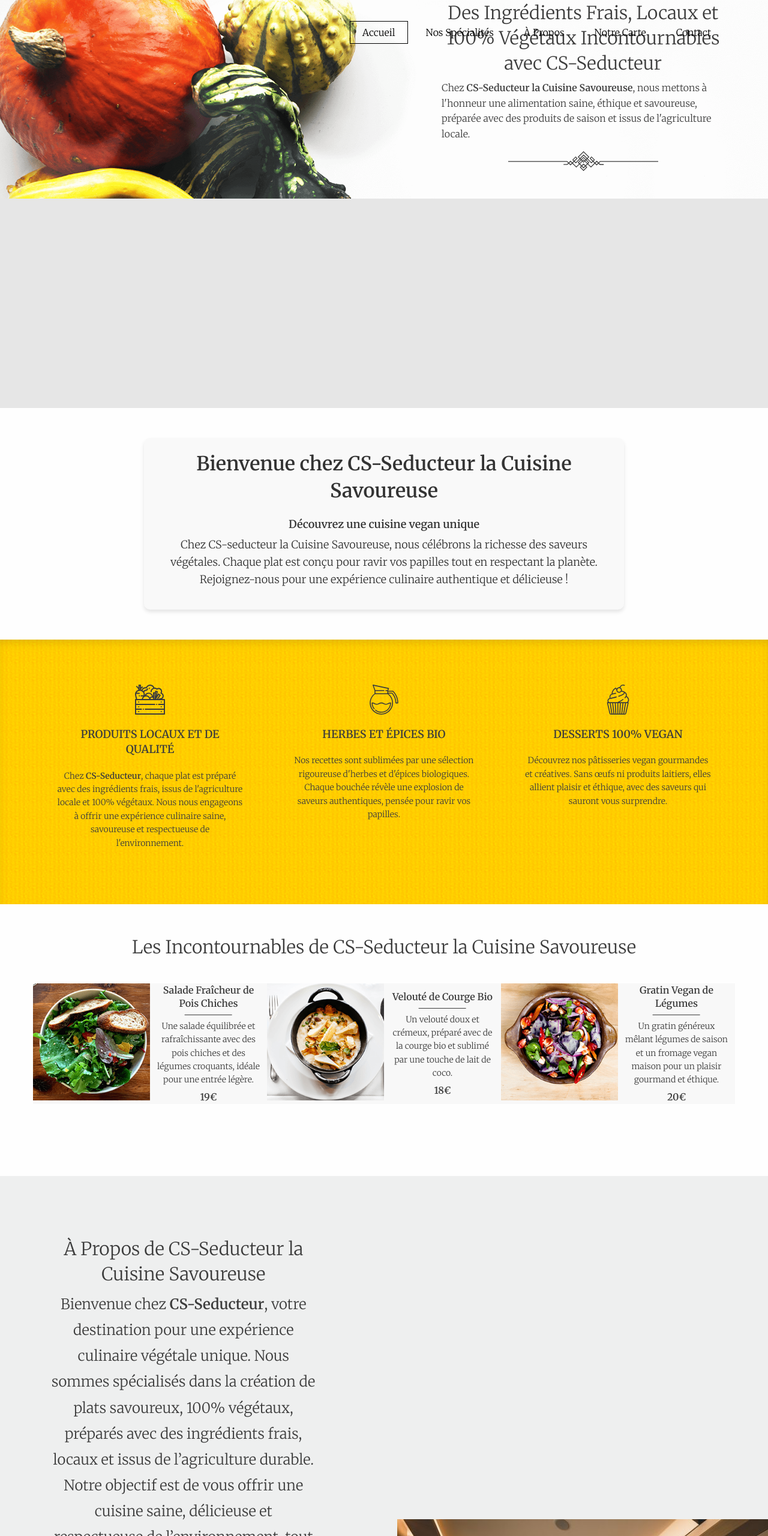
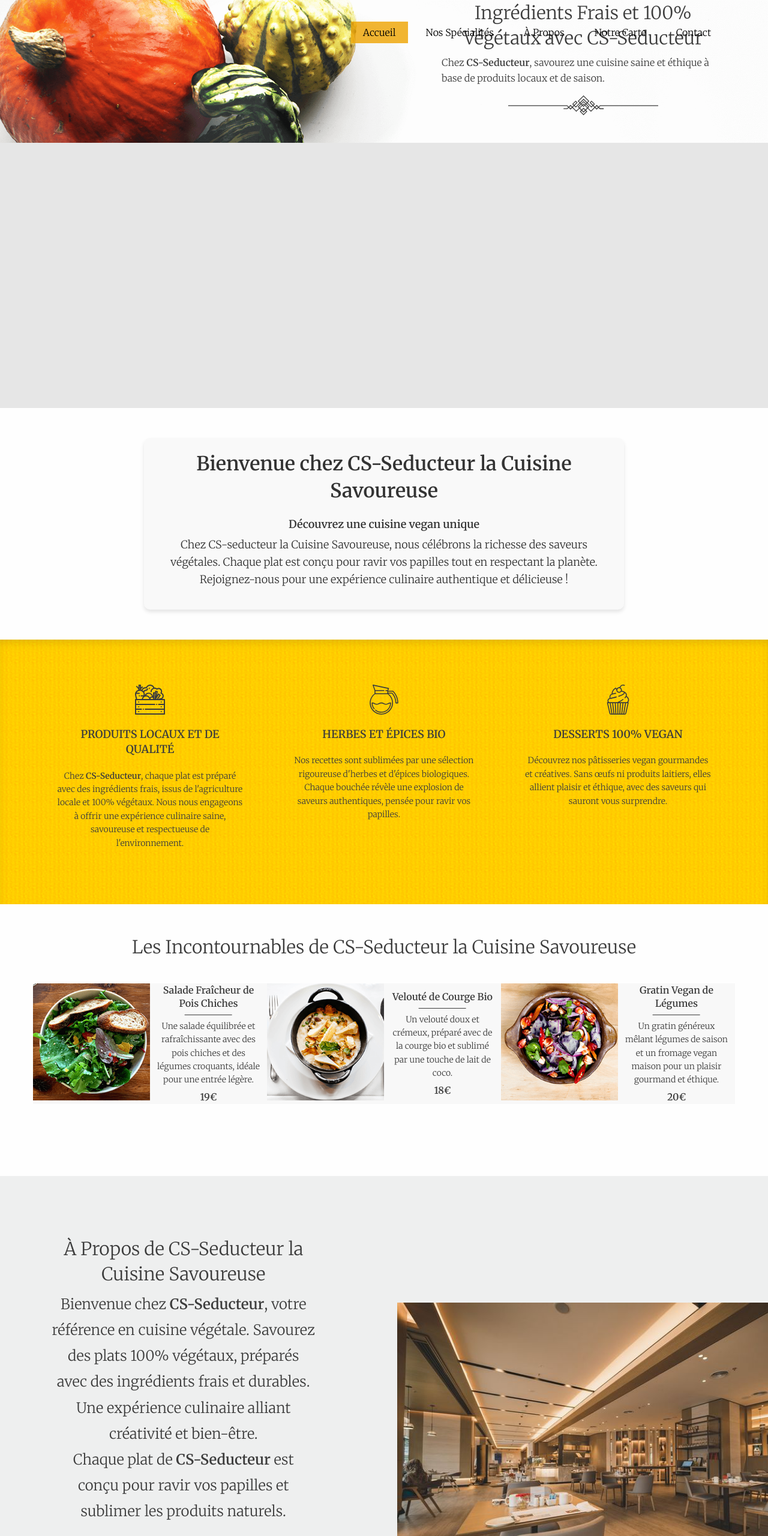
Before and after one commit to ysh4me/projet_seo, a website: page index.html in a window 1280 px wide. Shown: the top 2560 px of the page at 60% size. Drawn offline with nearby package versions, Linux system fonts and the light colour scheme.

Commit message:
Updated css

```diff
--- a/css/style.css
+++ b/css/style.css
@@ -199,3 +199,6 @@
         font-size: 1rem;
     }
 }
+.m-active {
+    border: none;
+}
--- a/index.html
+++ b/index.html
@@ -7,7 +7,7 @@
     <meta name="description" content="CS-Seducteur la Cuisine Savoureuse - Découvrez notre restaurant vegan, un lieu où les saveurs végétales se mêlent à la créativité culinaire. Savourez des plats délicieux, 100% végétaux, sains et éthiques à Paris.">
     <meta name="keywords" content="Cuisine Savoureuse, CS-SEDUCTEUR, CS-seducteur, CS-Seducteur, restaurant vegan, cuisine végétale, plats sains, restauration vegan, Paris vegan, alimentation éthique">
     <meta name="author" content="Cuisine Savoureuse">
-    <title>CS-SEDUCTEUR | CS-Seducteur la Cuisine Savoureuse - Restaurant Vegan à Paris pour séduire votre palais</title>
+    <title>CS-SEDUCTEUR | Cuisine Savoureuse - Restaurant Vegan à Paris</title>
     <link rel="stylesheet" href="css/style.css">
     <link rel="stylesheet" href="css/app.css">
     <link rel="stylesheet" type="text/css" href="https://cdnjs.cloudflare.com/ajax/libs/slick-carousel/1.7.1/slick.css" />
@@ -28,7 +28,10 @@
 
                         <nav id="main-nav" data-animate="menu-in menu-out">
                             <ul class="main-navigation">
-                                <li><a class="m-active" href="#" data-text="Home">Accueil</a></li>
+                                <li>
+                                    <a class="m-active" href="#" data-text="Home" style="background-color: rgba(239, 166, 8, 0.826); border: none;">Accueil</a>
+                                </li>
+
                                 <li><a class="m-anim" href="#specials-grid" data-text="Specials">Nos Spécialités</a></li>
                                 <li><a class="m-anim" href="#about-us" data-text="About">À Propos</a></li>
                                 <li><a class="m-anim" href="menu.html" data-text="Menu Cart">Notre Carte</a></li>
@@ -43,7 +46,7 @@
             <div class="a-slide slide1">
                 <div class="container">
                     <div class="bottom-section scroll-reveal" data-origin="right" data-distance="20%">
-                        <h1 class="header-txt">CS-SEDUCTEUR La Cuisine Savoureuse<br>Le Goût des Plantes</h1>
+                        <h1 class="header-txt">CS-SEDUCTEUR La Cuisine Savoureuse</h1>
                         <p class="tagline">Savourez des plats 100% végétaux, éthiques et délicieux à Paris.</p>
 
                         <div class="divider">
@@ -71,8 +74,8 @@
             <div class="a-slide slide2">
                 <div class="container">
                     <div class="bottom-section">
-                        <h1 class="header-txt">Des Ingrédients Frais, Locaux et 100% Végétaux Incontournables avec CS-Seducteur </h1>
-                        <p class="tagline">Chez <strong>CS-Seducteur la Cuisine Savoureuse</strong>, nous mettons à l'honneur une alimentation saine, éthique et savoureuse, préparée avec des produits de saison et issus de l'agriculture locale.</p>
+                        <h1 class="header-txt">Ingrédients Frais et 100% Végétaux avec CS-Seducteur</h1>
+                        <p class="tagline">Chez <strong>CS-Seducteur</strong>, savourez une cuisine saine et éthique à base de produits locaux et de saison.</p>
                         <div class="divider">
                             <?xml version="1.0" encoding="utf-8"?>
                             <!-- Generator: Adobe Illustrator 21.1.0, SVG Export Plug-In . SVG Version: 6.00 Build 0)  -->
@@ -260,14 +263,8 @@
                 <h1 class="header-txt scroll-reveal">À Propos de CS-Seducteur la Cuisine Savoureuse</h1>
                 <!--.divider-->
                 <p class="scroll-reveal" data-origin="top" data-distance="10%">
-                    Bienvenue chez <strong>CS-Seducteur</strong>, votre destination pour une expérience culinaire végétale unique.
-                    Nous sommes spécialisés dans la création de plats savoureux, 100% végétaux, préparés avec des ingrédients frais,
-                    locaux et issus de l’agriculture durable. Notre objectif est de vous offrir une cuisine saine, délicieuse et respectueuse de l’environnement,
-                    tout en mettant en avant la richesse des saveurs végétales. Rejoignez-nous pour découvrir une fusion parfaite entre créativité, goût et bien-être.
-                </p>
-                <p class="scroll-reveal" data-origin="top" data-distance="10%">
-                    Chaque plat de <strong>CS-Seducteur la Cuisine Savoureuse</strong> est conçu avec soin pour ravir vos papilles et sublimer les produits naturels.
-                    Que ce soit pour un déjeuner entre amis, un dîner en amoureux ou une découverte gastronomique, nous nous engageons à rendre votre visite inoubliable.
+                    Bienvenue chez <strong>CS-Seducteur</strong>, votre référence en cuisine végétale. Savourez des plats 100% végétaux, préparés avec des ingrédients frais et durables. Une expérience culinaire alliant créativité et bien-être.
+                    <br>Chaque plat de <strong>CS-Seducteur</strong> est conçu pour ravir vos papilles et sublimer les produits naturels.
                 </p>
                 <img class="signature scroll-reveal" data-origin="right" data-distance="20%" src="assets/signature.png" />
             </div>
@@ -301,7 +298,8 @@
                 </div>
             </div>
 
-            <a href="#contact-us" class="btn">Laissez Votre Avis</a>
+            <a href="#contact-us" class="btn" style="background-color: rgba(239, 166, 8, 0.826); border: none;">Laissez Votre Avis</a>
+
         </div>
     </section>
 
```
Also changed, not shown: menu.html (+9 -10 lines).
